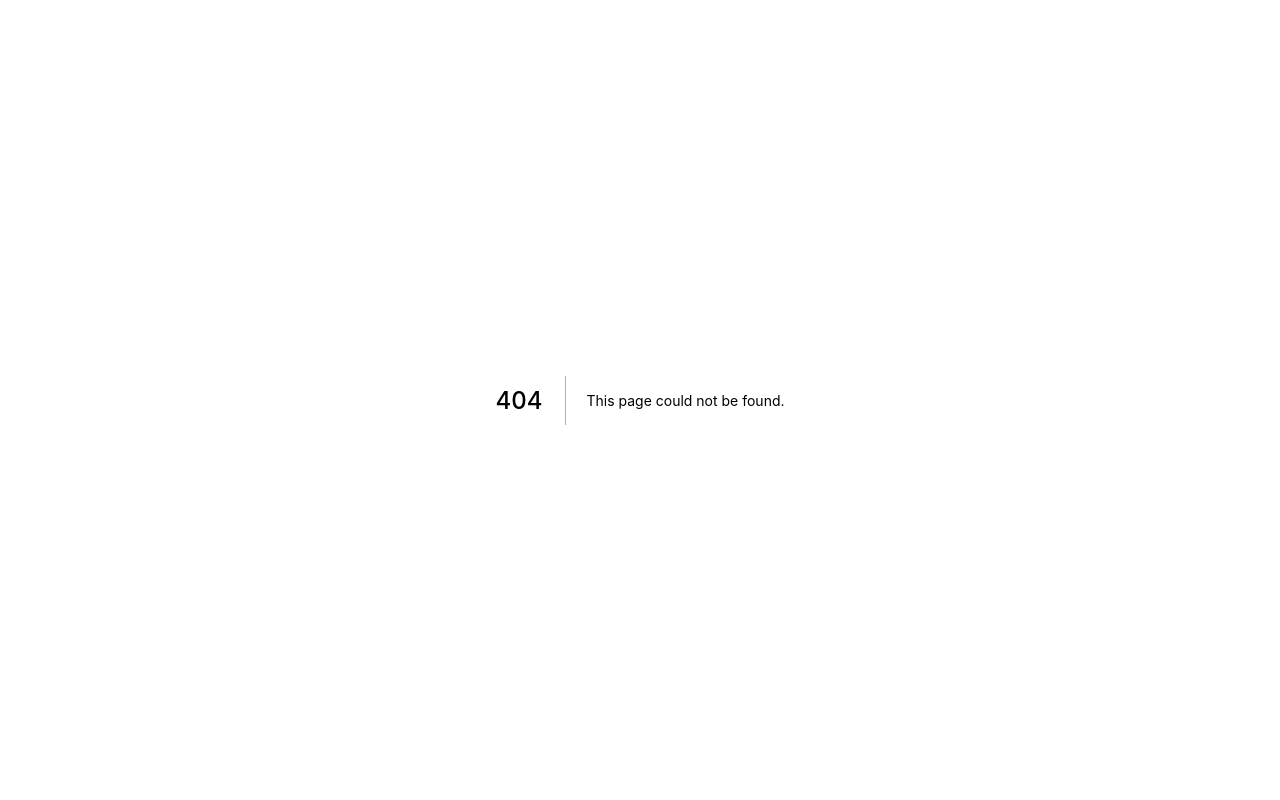
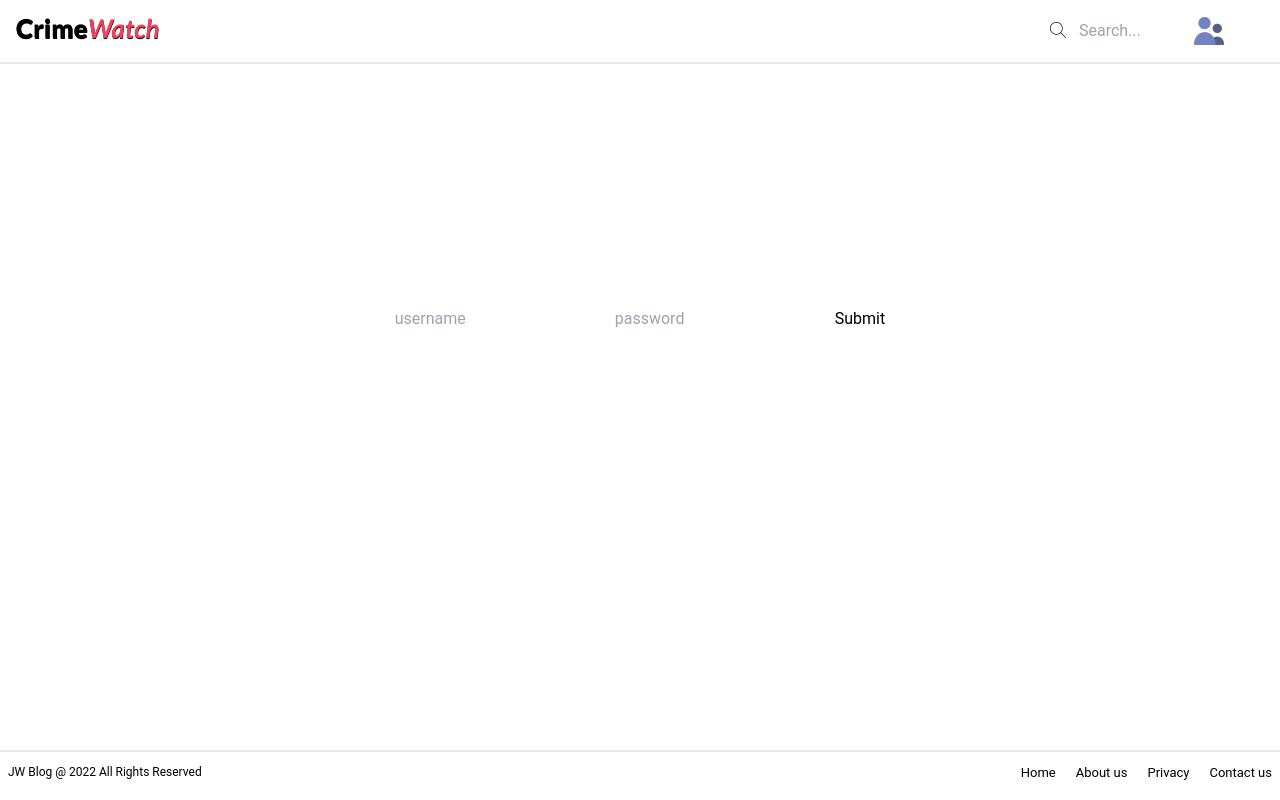
Before and after one commit to johnski9000/Blog-Website, a Next.js app: page /login in a window 1280 px wide. Before the commit this address had no page. Built offline with nearby package versions, Linux system fonts and the light colour scheme.

Commit message:
layout fixes

```diff
--- a/components/Layout.js
+++ b/components/Layout.js
@@ -1,49 +1,72 @@
-import React, { useState } from 'react'
-import Link from "next/link"
+import React, { useState } from "react";
+import Link from "next/link";
+import Head from "next/head";
 
-function Layout({children}) {
+function Layout({ children, title }) {
+  const [menuOpen, setMenuOpen] = useState(false);
 
-    const [menuOpen, setMenuOpen] = useState(false)
-
+  function closeMenu () {
+    if (menuOpen === true) {
+        setMenuOpen(false)
+    }
+  }
 
   return (
     <>
-
-        <header className='border-b-2 h-16  w-screen flex justify-between'>
-            <div className='h-14'>
-                <img src='logo-2.png' alt='' className='w-32 logo'/>
+      <Head>
+        <title>{title}</title>
+        <link rel="preconnect" href="https://fonts.googleapis.com"/>
+<link rel="preconnect" href="https://fonts.gstatic.com" crossorigin/>
+<link href="https://fonts.googleapis.com/css2?family=Lato:ital,wght@0,300;0,900;1,700&display=swap" rel="stylesheet"/>
+      </Head>
+      <header className="border-b-2 h-16  w-screen flex justify-between fixed z-20 bg-white">
+        <div className="h-14 flex pl-4 title-container">
+          {/* <img src='logo-2.png' alt='' className='w-32 logo'/> */}
+          <span className="self-center font-black">Crime</span>
+          <span className="self-center text-rose-500 font-bold italic">Watch</span>
         </div>
-            <div className='flex-1 flex justify-center items-middle'>
-                <ul className='hidden md:flex justify-center items-center'>
-                    <li className='px-4 text-s text-slate-600 hover:text-blue-500'>Recently Published</li>
-                    <li className='px-4 text-s text-slate-600 hover:text-blue-500'>Popular</li>
-                    <li className='px-4 text-s text-slate-600 hover:text-blue-500'>Something Else</li>
+        <div className="flex-1 flex justify-center items-middle ">
+          <ul className="hidden md:flex justify-center items-center">
           </ul>
         </div>
-            <div className='hidden md:flex justify-center items-center relative'>
-                <div className='w-1/2'>
-                                <input placeholder="Search..." className='w-full p-1 pl-7 text-s rounded-3xl outline-none'/>
-                    <img src="search.png" className='absolute w-4 search-icon'/>
+        <div className="hidden md:flex justify-center items-center relative">
+          <div className="w-1/2">
+            <input
+              placeholder="Search..."
+              className="w-full p-1 pl-7 text-s rounded-3xl outline-none"
+            />
+            <img src="search.png" className="absolute w-4 search-icon" />
           </div>
-            <img src="./user.png" className='w-8 ml-4'/>
+          <div>
+                      <img src="./user.png" className="w-8 user-image" onClick={() => setMenuOpen(!menuOpen)}/>
+                      {menuOpen && (
+            <div className="absolut menu-pc z-0">
+              <div className="w-full h-full relative ">
+                        <Link href="/login"><a><div className="block text-white text-center hover:bg-black hover:text-rose-600 font-bold list-item-custom">Account</div></a></Link>
+                        <div className="block text-white text-center hover:bg-black hover:text-rose-600 font-bold list-item-custom">New Post</div>
+                        <div className="block text-white text-center hover:bg-black hover:text-rose-600 font-bold list-item-custom">Login</div>
               </div>
-            <div className='md:hidden w-24 flex justify-center items-center relative'><img src='menu.png' className='w-1/4' onClick={() => setMenuOpen(!menuOpen)}/>
-                {
-                    menuOpen && (
-                        <div className='absolute bg-blue-50 w-32 h-screen top-0'>
+            </div>
+          )}
+          </div>
+        </div>
+        <div className="md:hidden w-24 flex justify-center items-center relative">
 
+          <img
+            src="menu.png"
+            className="w-1/4"
+            onClick={() => setMenuOpen(!menuOpen)}
+          />
+          {menuOpen && (
+            <div className="absolute bg-blue-50 w-32 h-screen top-0 menu">
+              <div>asda</div>
             </div>
-                    )
-                }
+          )}
         </div>
       </header>
-        <main className='main-page'>
-            {children}
-        </main>
-        <footer className='border-t-2 flex justify-between p-2 items-center'>
-            <div className='text-xs'>
-                                JW Blog @ 2022 All Rights Reserved
-            </div>
+      <main className="main-page" onClick={() => closeMenu()}>{children}</main>
+      <footer className="border-t-2 flex justify-between p-2 items-center">
+        <div className="text-xs">JW Blog @ 2022 All Rights Reserved</div>
         <ul className="footer-list">
           <li>Home</li>
           <li>About us</li>
@@ -52,7 +75,7 @@ function Layout({children}) {
         </ul>
       </footer>
     </>
-  )
+  );
 }
 
-export default Layout
+export default Layout;
--- a/package.json
+++ b/package.json
@@ -10,8 +10,10 @@
   },
   "dependencies": {
     "next": "12.3.1",
+    "next-auth": "^4.14.0",
     "react": "18.2.0",
-    "react-dom": "18.2.0"
+    "react-dom": "18.2.0",
+    "react-hook-form": "^7.37.0"
   },
   "devDependencies": {
     "autoprefixer": "^10.4.12",
--- /dev/null
+++ b/pages/api/auth/[...nextauth].js
@@ -0,0 +1,25 @@
+import NextAuth from "next-auth"
+
+export const authOptions = {
+    // Configure one or more authentication providers
+    providers: [
+        CredentialsProvider({
+          async authorize(credentials, req) {
+            // Add logic here to look up the user from the credentials supplied
+            const user = { id: 1, name: "J Smith", email: "jsmith@example.com" }
+
+            if (user) {
+              // Any object returned will be saved in `user` property of the JWT
+              return user
+            } else {
+              // If you return null then an error will be displayed advising the user to check their details.
+              return null
+
+              // You can also Reject this callback with an Error thus the user will be sent to the error page with the error message as a query parameter
+            }
+          }
+        })
+      ]
+  }
+
+export default NextAuth(authOptions)
--- a/pages/index.js
+++ b/pages/index.js
@@ -2,10 +2,10 @@ import Layout from "../components/Layout";
 
 export default function Home() {
   return (
-    <Layout>
-      <main>
-
-      </main>
-    </Layout>
+    <>
+      <Layout title="Home Page">
+        <main className="px-4 py-4">asda</main>
+      </Layout>
+    </>
   );
 }
--- /dev/null
+++ b/pages/login.js
@@ -0,0 +1,20 @@
+import React from 'react'
+import Layout from '../components/Layout'
+
+function Login() {
+  return (
+    <Layout>
+        <div className='login-page'>
+            <div className="card">
+            <form>
+                <input type="text" placeholder='username'/>
+                <input type="text" placeholder='password'/>
+                <button>Submit</button>
+            </form>
+            </div>
+        </div>
+    </Layout>
+  )
+}
+
+export default Login
--- a/styles/globals.css
+++ b/styles/globals.css
@@ -12,7 +12,8 @@ body {
 }
 
 .main-page {
-  min-height: 85.8vh;
+  min-height: 93.8vh;
+  background-color: white;
 }
 
 .logo {
@@ -44,12 +45,20 @@ body {
     transform: translateX(0%);
   }
 }
-@keyframes slide-up {
+@keyframes slide-down {
   0% {
-    transform: translateY(126%);
+    transform: translateY(-126%);
   }
   100% {
     transform: translateY(0%);
+  }
+}
+@keyframes appear {
+  0% {
+    opacity: 0;
+  }
+  100% {
+    opacity: 1;
   }
 }
 .menu {
@@ -63,8 +72,20 @@ body {
   animation-duration: 1s;
   animation-iteration-count: 1;
   background-color: black;
-  opacity: 0.6;
+  opacity: 1;
   z-index: 1000;
+}
+.menu-pc {
+  position: absolute;
+  width: 161px;
+  height: 120px;
+  top: 103%;
+  right: 19%;
+  margin-right: 0;
+  background-color: rgb(7, 7, 7,.7);
+  opacity: 1;
+  z-index: 1000;
+
 }
 .menu .active {
   transition: margin 2s ease-in;
@@ -98,7 +119,7 @@ body {
   font-size: 13px;
 }
 .search-icon {
-  top: 38%;
+  top: 36%;
     left: 19%;
 }
 @media screen and (max-width: 768px) {
@@ -110,3 +131,39 @@ body {
     margin: 10px !important;
   }
 }
+.title-container {
+    font-family: 'Lato', sans-serif;
+    font-size: 26px;
+    text-shadow: .3px 1px black;
+    animation-name: appear;
+  animation-duration: 2s;
+  animation-iteration-count: 1;
+}
+/* .user-image {
+  filter: brightness(60%)!important;
+} */
+main {
+  padding-top: 4rem;
+}
+
+.list-item-custom {
+  height: 33%;
+  display: flex;
+  justify-content: center;
+  align-items: center;
+}
+.login-page {
+  height: 63.8vh;
+  display: flex;
+  justify-content: center;
+  align-items: center;
+}
+.login-page > form {
+  display: flex;
+  flex-direction: column;
+  justify-content: center;
+  align-items: center;
+  border: 1px solid grey;
+  height: 300px;
+  width: 300px;
+}
```
Also changed, not shown: 1 other file (tests, documents, lock files or other folders). Lines whose indentation alone changed are shown as unchanged.
